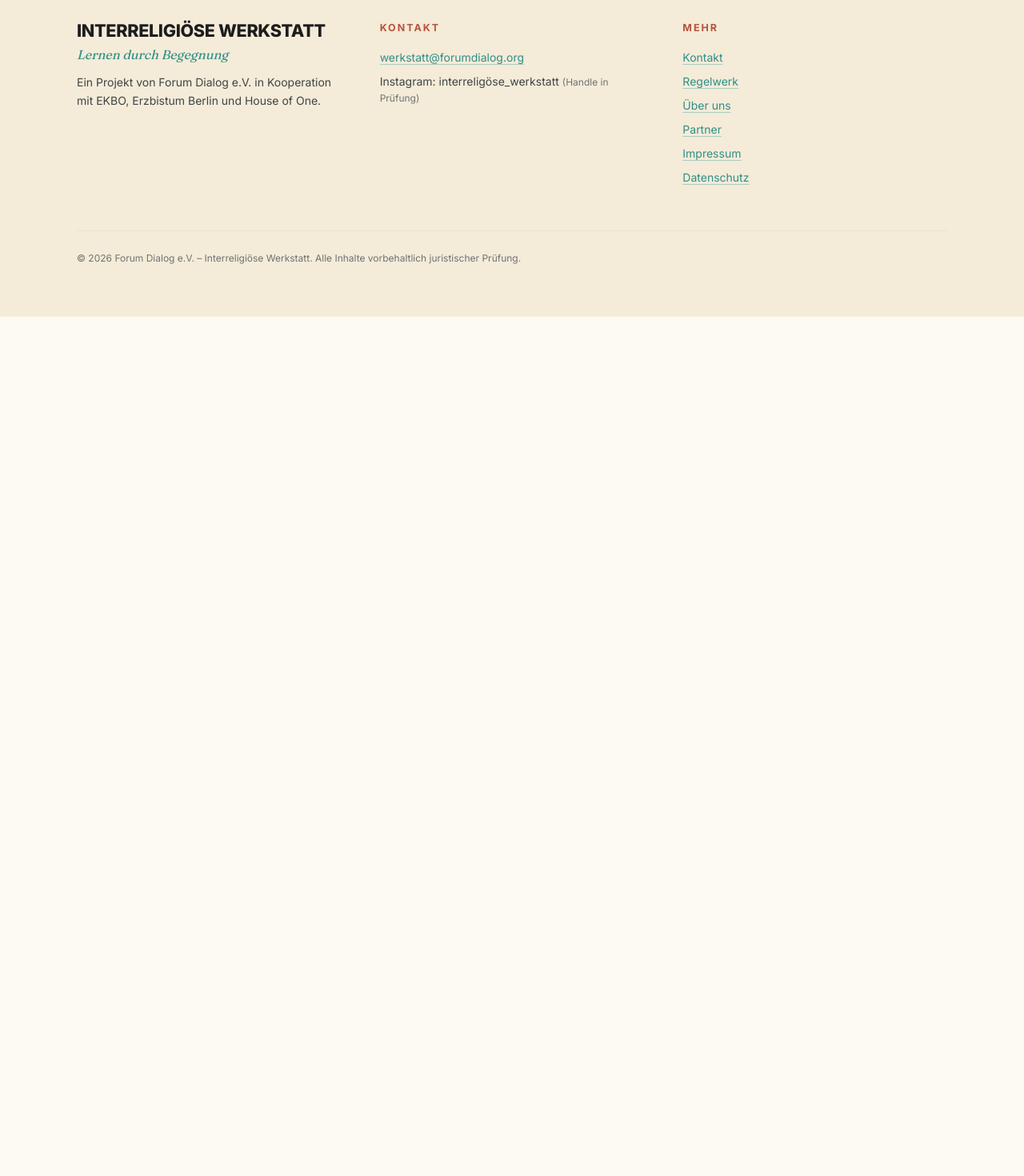
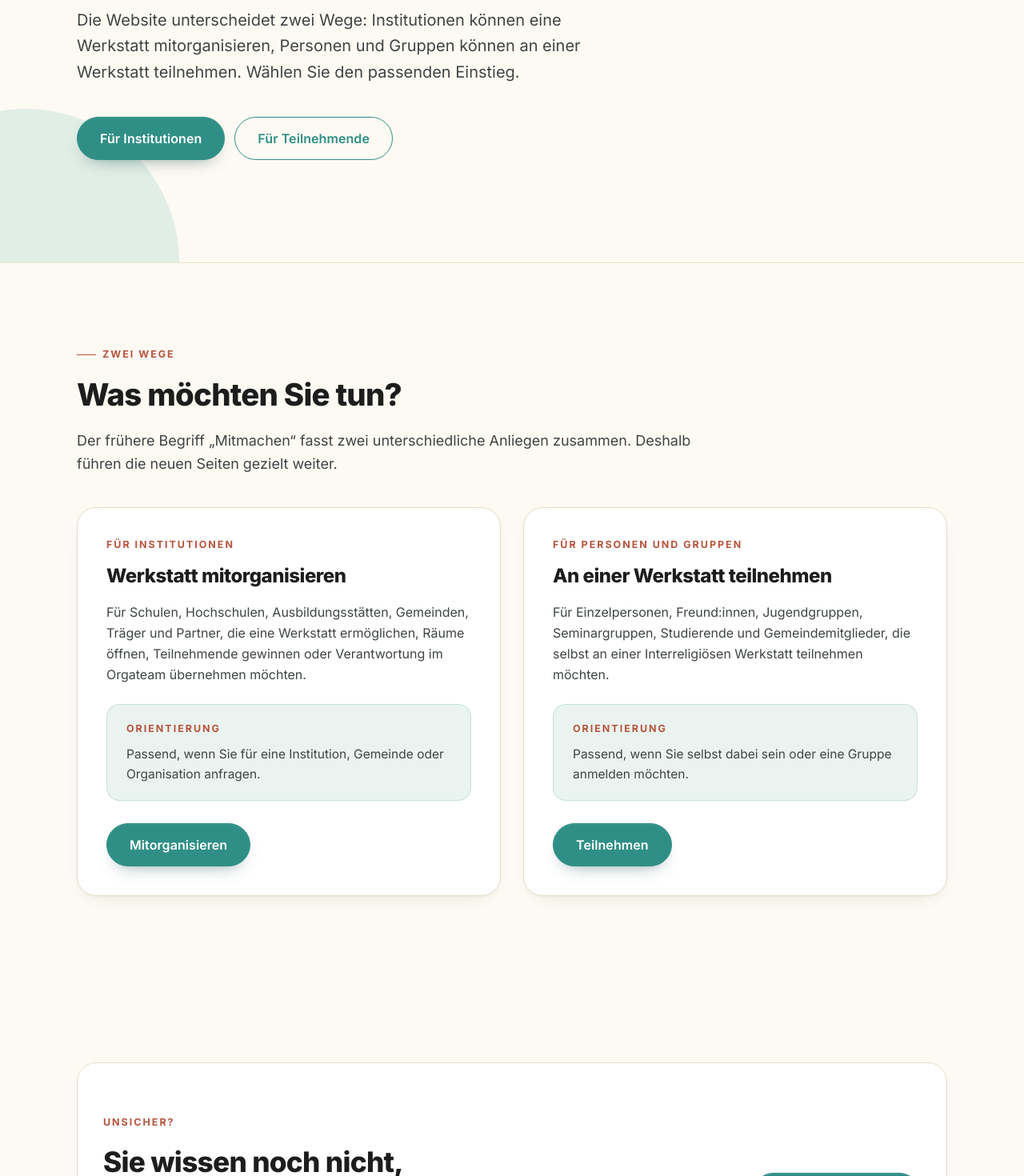
Before and after one commit to Falkensee-Solutions/ingwer, a Next.js app in the folder web/: page /mitmachen in a window 1280 px wide. Before the commit this address had no page. Shown: the part 680-2150 px from the top of the page at 80% size. Before the commit the page ends 1076 px from the top, so only its background shows below. Built offline with nearby package versions, Linux system fonts and the light colour scheme.

Commit message:
feat: add Mitmachen page with participation and organization options

```diff
--- /dev/null
+++ b/web/src/app/mitmachen/page.tsx
@@ -0,0 +1,94 @@
+import type { Metadata } from "next";
+import { ButtonLink } from "@/components/Button";
+import { Container } from "@/components/Container";
+import { CTASection } from "@/components/CTASection";
+import { Hero } from "@/components/Hero";
+import { HinweisBox } from "@/components/HinweisBox";
+import { SectionHeader } from "@/components/SectionHeader";
+
+export const metadata: Metadata = {
+  title: "Mitmachen",
+  description:
+    "Der richtige Einstieg in die Interreligiöse Werkstatt: Teilnahme für Personen und Gruppen oder Mitorganisation für Institutionen.",
+};
+
+const WEGE = [
+  {
+    eyebrow: "Für Institutionen",
+    titel: "Werkstatt mitorganisieren",
+    text: "Für Schulen, Hochschulen, Ausbildungsstätten, Gemeinden, Träger und Partner, die eine Werkstatt ermöglichen, Räume öffnen, Teilnehmende gewinnen oder Verantwortung im Orgateam übernehmen möchten.",
+    href: "/mitorganisieren",
+    label: "Mitorganisieren",
+    hinweis: "Passend, wenn Sie für eine Institution, Gemeinde oder Organisation anfragen.",
+  },
+  {
+    eyebrow: "Für Personen und Gruppen",
+    titel: "An einer Werkstatt teilnehmen",
+    text: "Für Einzelpersonen, Freund:innen, Jugendgruppen, Seminargruppen, Studierende und Gemeindemitglieder, die selbst an einer Interreligiösen Werkstatt teilnehmen möchten.",
+    href: "/teilnehmen",
+    label: "Teilnehmen",
+    hinweis: "Passend, wenn Sie selbst dabei sein oder eine Gruppe anmelden möchten.",
+  },
+];
+
+export default function MitmachenPage() {
+  return (
+    <>
+      <Hero
+        eyebrow="Mitmachen"
+        titel="Der richtige Einstieg in die Interreligiöse Werkstatt"
+        claim="Mitmachen heißt: entweder ermöglichen oder teilnehmen."
+        lead="Die Website unterscheidet zwei Wege: Institutionen können eine Werkstatt mitorganisieren, Personen und Gruppen können an einer Werkstatt teilnehmen. Wählen Sie den passenden Einstieg."
+        ctas={[
+          { href: "/mitorganisieren", label: "Für Institutionen", variant: "primary" },
+          { href: "/teilnehmen", label: "Für Teilnehmende", variant: "ghost" },
+        ]}
+      />
+
+      <Container as="section" padding="lg" ariaLabelledby="wege-titel">
+        <SectionHeader
+          id="wege-titel"
+          eyebrow="Zwei Wege"
+          titel="Was möchten Sie tun?"
+          lead="Der frühere Begriff „Mitmachen“ fasst zwei unterschiedliche Anliegen zusammen. Deshalb führen die neuen Seiten gezielt weiter."
+        />
+
+        <div className="mt-10 grid gap-7 lg:grid-cols-2">
+          {WEGE.map((weg) => (
+            <article
+              key={weg.href}
+              className="flex flex-col rounded-3xl border border-[color:var(--color-line)] bg-[color:var(--color-surface)] p-7 shadow-[var(--shadow-card)] md:p-9"
+            >
+              <p className="eyebrow mb-3">{weg.eyebrow}</p>
+              <h2 className="text-2xl font-extrabold tracking-[-0.02em] text-[color:var(--color-ink)]">
+                {weg.titel}
+              </h2>
+              <p className="mt-4 text-base leading-relaxed text-[color:var(--color-ink-soft)]">
+                {weg.text}
+              </p>
+              <div className="mt-6">
+                <HinweisBox variante="info" titel="Orientierung">
+                  {weg.hinweis}
+                </HinweisBox>
+              </div>
+              <div className="mt-7">
+                <ButtonLink href={weg.href} size="lg">
+                  {weg.label}
+                </ButtonLink>
+              </div>
+            </article>
+          ))}
+        </div>
+      </Container>
+
+      <Container padding="md">
+        <CTASection
+          eyebrow="Unsicher?"
+          titel="Sie wissen noch nicht, welcher Weg passt?"
+          text="Schreiben Sie uns kurz Ihr Anliegen. Wir klären gemeinsam, ob es um Teilnahme, Kooperation oder die Planung einer eigenen Werkstatt geht."
+          primaryCta={{ href: "/kontakt", label: "Kontakt aufnehmen" }}
+        />
+      </Container>
+    </>
+  );
+}
```
